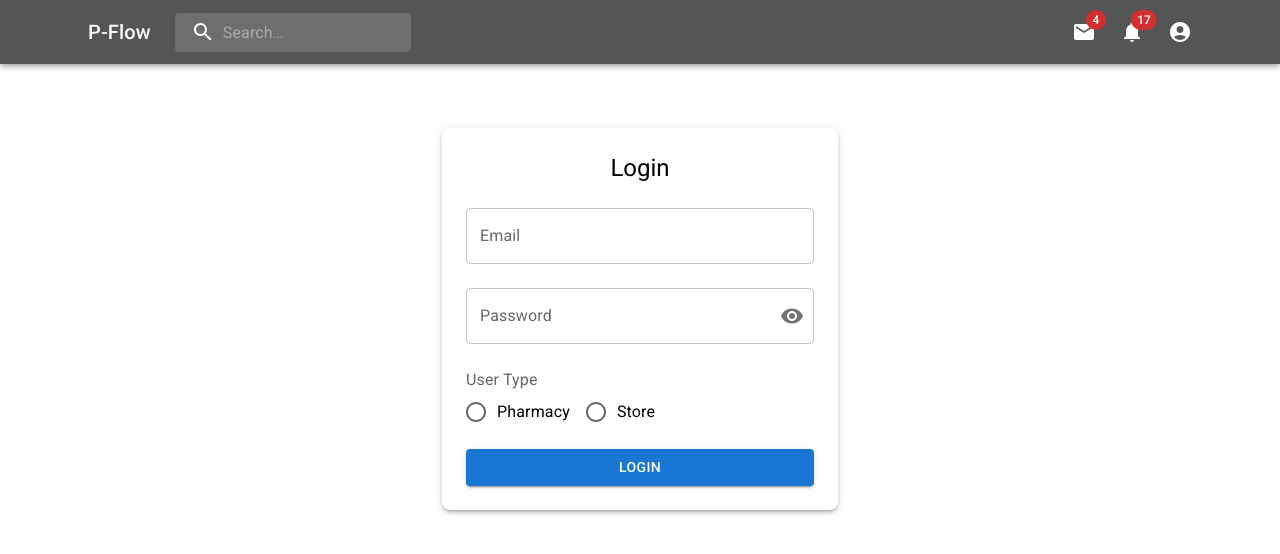
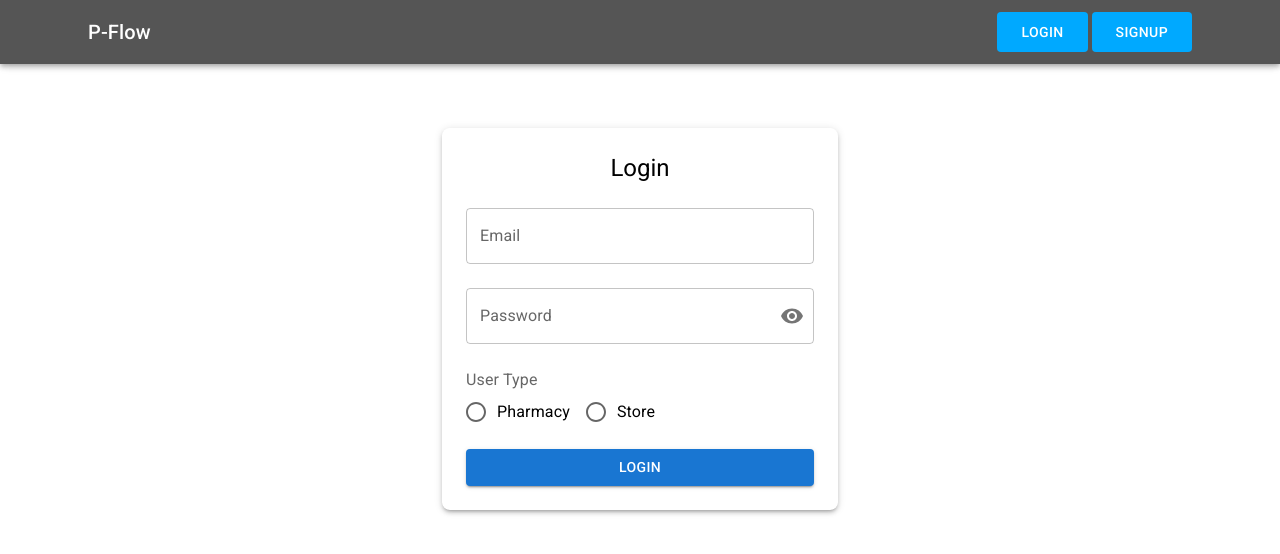
Before and after one commit to elref7i/p-flow, a React (Vite) app: page /login in a window 1280 px wide. Shown: the top 554 px of the page. Built offline with nearby package versions, Linux system fonts and the light colour scheme.

Commit message:
Signup and login

```diff
--- a/src/Layout/Layout.jsx
+++ b/src/Layout/Layout.jsx
@@ -1,10 +1,6 @@
-// import Navber from 'components/Navber/Navber';
-// import Sidebar from 'components/Sidebar/Sidebar';
-import Sidebar from '../components/Sidebar/Sidebar';
 import Navbar from '../components/Navbar/Navbar';
 import { Outlet } from 'react-router-dom';
 import { Box } from '@mui/material';
-import { Calculate } from '@mui/icons-material';
 
 export default function Layout() {
   return (
--- /dev/null
+++ b/src/components/Common/Avatar.jsx
@@ -0,0 +1,46 @@
+import { styled } from '@mui/material/styles';
+import Badge from '@mui/material/Badge';
+import Avatar from '@mui/material/Avatar';
+import Stack from '@mui/material/Stack';
+
+const StyledBadge = styled(Badge)(({ theme }) => ({
+  '& .MuiBadge-badge': {
+    backgroundColor: '#44b700',
+    color: '#44b700',
+    boxShadow: `0 0 0 2px ${theme.palette.background.paper}`,
+    '&::after': {
+      position: 'absolute',
+      top: 0,
+      left: 0,
+      width: '100%',
+      height: '100%',
+      borderRadius: '50%',
+      animation: 'ripple 1.2s infinite ease-in-out',
+      border: '1px solid currentColor',
+      content: '""',
+    },
+  },
+  '@keyframes ripple': {
+    '0%': {
+      transform: 'scale(.8)',
+      opacity: 1,
+    },
+    '100%': {
+      transform: 'scale(2.4)',
+      opacity: 0,
+    },
+  },
+}));
+
+export default function AvatarCircle() {
+  return (
+    <StyledBadge
+      sx={{ mx: 2 }}
+      overlap="circular"
+      anchorOrigin={{ vertical: 'bottom', horizontal: 'right' }}
+      variant="dot"
+    >
+      <Avatar alt="Remy Sharp" src="/static/images/avatar/1.jpg" />
+    </StyledBadge>
+  );
+}
--- /dev/null
+++ b/src/components/Common/FadeMenu.jsx
@@ -0,0 +1,86 @@
+import * as React from 'react';
+import Button from '@mui/material/Button';
+import Menu from '@mui/material/Menu';
+import MenuItem from '@mui/material/MenuItem';
+import Fade from '@mui/material/Fade';
+import { Link } from 'react-router-dom';
+import { Box } from '@mui/material';
+
+export default function FadeMenu() {
+  const [anchorEl, setAnchorEl] = React.useState(null);
+  const open = Boolean(anchorEl);
+  const handleClick = (event) => {
+    setAnchorEl(event.currentTarget);
+  };
+  const handleClose = () => {
+    setAnchorEl(null);
+  };
+
+  return (
+    <div>
+      <Button
+        sx={{
+          py: 1,
+          px: 3,
+          bgcolor: '#00A9FF',
+          color: 'white',
+          ':hover': { bgcolor: '#00A9FFee', transition: '.4s colors' },
+        }}
+        id="fade-button"
+        aria-controls={open ? 'fade-menu' : undefined}
+        aria-haspopup="true"
+        aria-expanded={open ? 'true' : undefined}
+        onClick={handleClick}
+      >
+        Signup
+      </Button>
+      <Menu
+        id="fade-menu"
+        MenuListProps={{
+          'aria-labelledby': 'fade-button',
+        }}
+        anchorEl={anchorEl}
+        open={open}
+        onClose={handleClose}
+        TransitionComponent={Fade}
+      >
+        <Box sx={{ p: 1 }}>
+          <MenuItem>
+            <Link
+              style={{
+                display: 'block',
+                fontSize: '16px',
+                textAlign: 'center',
+                fontWeight: 'bold',
+                textDecoration: 'none',
+                marginBottom: '2px',
+                color: 'black',
+              }}
+              to={'/signup'}
+              onClick={handleClose}
+            >
+              Inventory
+            </Link>
+          </MenuItem>
+          <MenuItem>
+            <Link
+              style={{
+                display: 'block',
+                fontSize: '16px',
+                textAlign: 'center',
+                fontWeight: 'bold',
+                textDecoration: 'none',
+                marginBottom: '2px',
+                color: 'black',
+              }}
+              to={'/signup'}
+              onClick={handleClose}
+            >
+              Pharmacy
+            </Link>
+          </MenuItem>
+        </Box>
+      </Menu>
+    </div>
+  );
+}
--- /dev/null
+++ b/src/components/Common/InputSearch.jsx
@@ -0,0 +1,57 @@
+import { styled, alpha } from '@mui/material/styles';
+import InputBase from '@mui/material/InputBase';
+import SearchIcon from '@mui/icons-material/Search';
+
+const Search = styled('div')(({ theme }) => ({
+  position: 'relative',
+  borderRadius: theme.shape.borderRadius,
+  backgroundColor: alpha(theme.palette.common.white, 0.15),
+  '&:hover': {
+    backgroundColor: alpha(theme.palette.common.white, 0.25),
+  },
+  marginRight: theme.spacing(2),
+  marginLeft: 0,
+  width: '100%',
+  [theme.breakpoints.up('sm')]: {
+    marginLeft: theme.spacing(3),
+    width: 'auto',
+  },
+}));
+
+const SearchIconWrapper = styled('div')(({ theme }) => ({
+  padding: theme.spacing(0, 2),
+  height: '100%',
+  position: 'absolute',
+  pointerEvents: 'none',
+  display: 'flex',
+  alignItems: 'center',
+  justifyContent: 'center',
+}));
+
+const StyledInputBase = styled(InputBase)(({ theme }) => ({
+  color: 'inherit',
+  '& .MuiInputBase-input': {
+    padding: theme.spacing(1, 1, 1, 0),
+    // vertical padding + font size from searchIcon
+    paddingLeft: `calc(1em + ${theme.spacing(4)})`,
+    transition: theme.transitions.create('width'),
+    width: '100%',
+    [theme.breakpoints.up('md')]: {
+      width: '20ch',
+    },
+  },
+}));
+
+export default function InputSearch() {
+  return (
+    <Search>
+      <SearchIconWrapper>
+        <SearchIcon />
+      </SearchIconWrapper>
+      <StyledInputBase
+        placeholder="Search…"
+        inputProps={{ 'aria-label': 'search' }}
+      />
+    </Search>
+  );
+}
--- a/src/components/Navbar/Navbar.jsx
+++ b/src/components/Navbar/Navbar.jsx
@@ -1,161 +1,24 @@
-import * as React from 'react';
-import { styled, alpha } from '@mui/material/styles';
 import AppBar from '@mui/material/AppBar';
 import Box from '@mui/material/Box';
 import Toolbar from '@mui/material/Toolbar';
 import IconButton from '@mui/material/IconButton';
 import Typography from '@mui/material/Typography';
-import InputBase from '@mui/material/InputBase';
 import Badge from '@mui/material/Badge';
-import MenuItem from '@mui/material/MenuItem';
-import Menu from '@mui/material/Menu';
-import SearchIcon from '@mui/icons-material/Search';
-import AccountCircle from '@mui/icons-material/AccountCircle';
 import MailIcon from '@mui/icons-material/Mail';
 import NotificationsIcon from '@mui/icons-material/Notifications';
-import MoreIcon from '@mui/icons-material/MoreVert';
-import { Container } from '@mui/material';
-
-const Search = styled('div')(({ theme }) => ({
-  position: 'relative',
-  borderRadius: theme.shape.borderRadius,
-  backgroundColor: alpha(theme.palette.common.white, 0.15),
-  '&:hover': {
-    backgroundColor: alpha(theme.palette.common.white, 0.25),
-  },
-  marginRight: theme.spacing(2),
-  marginLeft: 0,
-  width: '100%',
-  [theme.breakpoints.up('sm')]: {
-    marginLeft: theme.spacing(3),
-    width: 'auto',
-  },
-}));
-
-const SearchIconWrapper = styled('div')(({ theme }) => ({
-  padding: theme.spacing(0, 2),
-  height: '100%',
-  position: 'absolute',
-  pointerEvents: 'none',
-  display: 'flex',
-  alignItems: 'center',
-  justifyContent: 'center',
-}));
-
-const StyledInputBase = styled(InputBase)(({ theme }) => ({
-  color: 'inherit',
-  '& .MuiInputBase-input': {
-    padding: theme.spacing(1, 1, 1, 0),
-    // vertical padding + font size from searchIcon
-    paddingLeft: `calc(1em + ${theme.spacing(4)})`,
-    transition: theme.transitions.create('width'),
-    width: '100%',
-    [theme.breakpoints.up('md')]: {
-      width: '20ch',
-    },
-  },
-}));
+import { Button, Container } from '@mui/material';
+import FadeMenu from '../Common/FadeMenu';
+import InputSearch from '../Common/InputSearch';
+import { Link } from 'react-router-dom';
+import AvatarCircle from '../Common/Avatar';
 
 export default function Navbar() {
-  const [anchorEl, setAnchorEl] = React.useState(null);
-  const [mobileMoreAnchorEl, setMobileMoreAnchorEl] = React.useState(null);
-
-  const isMenuOpen = Boolean(anchorEl);
-  const isMobileMenuOpen = Boolean(mobileMoreAnchorEl);
-
-  const handleProfileMenuOpen = (event) => {
-    setAnchorEl(event.currentTarget);
-  };
-
-  const handleMobileMenuClose = () => {
-    setMobileMoreAnchorEl(null);
-  };
-
-  const handleMenuClose = () => {
-    setAnchorEl(null);
-    handleMobileMenuClose();
-  };
-
-  const menuId = 'primary-search-account-menu';
-  const renderMenu = (
-    <Menu
-      anchorEl={anchorEl}
-      anchorOrigin={{
-        vertical: 'bottom',
-        horizontal: 'right',
-      }}
-      id={menuId}
-      keepMounted
-      transformOrigin={{
-        vertical: 'top',
-        horizontal: 'left',
-      }}
-      open={isMenuOpen}
-      onClose={handleMenuClose}
-    >
-      <MenuItem onClick={handleMenuClose}>Profile</MenuItem>
-      <MenuItem onClick={handleMenuClose}>My account</MenuItem>
-      <MenuItem onClick={handleMenuClose}>Sign Out</MenuItem>
-    </Menu>
-  );
-
-  const mobileMenuId = 'primary-search-account-menu-mobile';
-  const renderMobileMenu = (
-    <Menu
-      anchorEl={mobileMoreAnchorEl}
-      anchorOrigin={{
-        vertical: 'bottom',
-        horizontal: 'right',
-      }}
-      id={mobileMenuId}
-      keepMounted
-      transformOrigin={{
-        vertical: 'bottom',
-        horizontal: 'right',
-      }}
-      open={isMobileMenuOpen}
-      onClose={handleMobileMenuClose}
-    >
-      <MenuItem>
-        <IconButton size="large" aria-label="show 4 new mails" color="inherit">
-          <Badge badgeContent={4} color="error">
-            <MailIcon />
-          </Badge>
-        </IconButton>
-        <p>Messages</p>
-      </MenuItem>
-      <MenuItem>
-        <IconButton
-          size="large"
-          aria-label="show 17 new notifications"
-          color="inherit"
-        >
-          <Badge badgeContent={17} color="error">
-            <NotificationsIcon />
-          </Badge>
-        </IconButton>
-        <p>Notifications</p>
-      </MenuItem>
-      <MenuItem onClick={handleProfileMenuOpen}>
-        <IconButton
-          size="large"
-          aria-label="account of current user"
-          aria-controls="primary-search-account-menu"
-          aria-haspopup="true"
-          color="inherit"
-        >
-          <AccountCircle />
-        </IconButton>
-        <p>Profile</p>
-      </MenuItem>
-    </Menu>
-  );
-  const token = true;
+  const token = false;
   return (
-    // <Box sx={{ display: 'fixed', m: 0 }}>
     <AppBar sx={{ bgcolor: '#000a', display: 'fixed' }}>
       <Container maxWidth="lg">
         <Toolbar>
+          <Link to="/" style={{ color: 'white' }}>
             <Typography
               variant="h6"
               noWrap
@@ -164,17 +27,8 @@ export default function Navbar() {
             >
               P-Flow
             </Typography>
-          {token && (
-            <Search>
-              <SearchIconWrapper>
-                <SearchIcon />
-              </SearchIconWrapper>
-              <StyledInputBase
-                placeholder="Search…"
-                inputProps={{ 'aria-label': 'search' }}
-              />
-            </Search>
-          )}
+          </Link>
+          {token && <InputSearch />}
           <Box sx={{ flexGrow: 1 }} />
           {token && (
             <Box sx={{ display: { xs: 'none', md: 'flex' } }}>
@@ -196,25 +50,34 @@ export default function Navbar() {
                   <NotificationsIcon />
                 </Badge>
               </IconButton>
-              <IconButton
-                size="large"
-                edge="end"
-                aria-label="account of current user"
-                aria-controls={menuId}
-                aria-haspopup="true"
-                onClick={handleProfileMenuOpen}
-                color="inherit"
-              >
-                <AccountCircle />
-              </IconButton>
+              <AvatarCircle />
             </Box>
           )}
-          <Box></Box>
+          {!token && (
+            <Box sx={{ display: 'flex', gap: '4px' }}>
+              <Link to="/login">
+                <Button
+                  sx={{
+                    py: 1,
+                    px: 3,
+                    bgcolor: '#00A9FF',
+                    color: 'white',
+                    ':hover': {
+                      bgcolor: '#00A9FFee',
+                      transition: '.4s colors',
+                    },
+                  }}
+                >
+                  Login
+                </Button>
+              </Link>
+              <FadeMenu />
+            </Box>
+          )}
         </Toolbar>
       </Container>
-      {renderMobileMenu}
-      {renderMenu}
+      {/* {renderMobileMenu} */}
+      {/* {renderMenu} */}
     </AppBar>
-    // </Box>
   );
 }
--- a/src/index.css
+++ b/src/index.css
@@ -3,3 +3,8 @@
 * {
   font-family: 'Roboto', serif;
 }
+
+a {
+  text-decoration: none;
+  display: inline-block;
+}
--- /dev/null
+++ b/src/pages/LandingPage/LandingPage.jsx
@@ -0,0 +1,3 @@
+export default function LandingPage() {
+  return <div>LandingPage</div>;
+}
```
Lines whose indentation alone changed are shown as unchanged.
